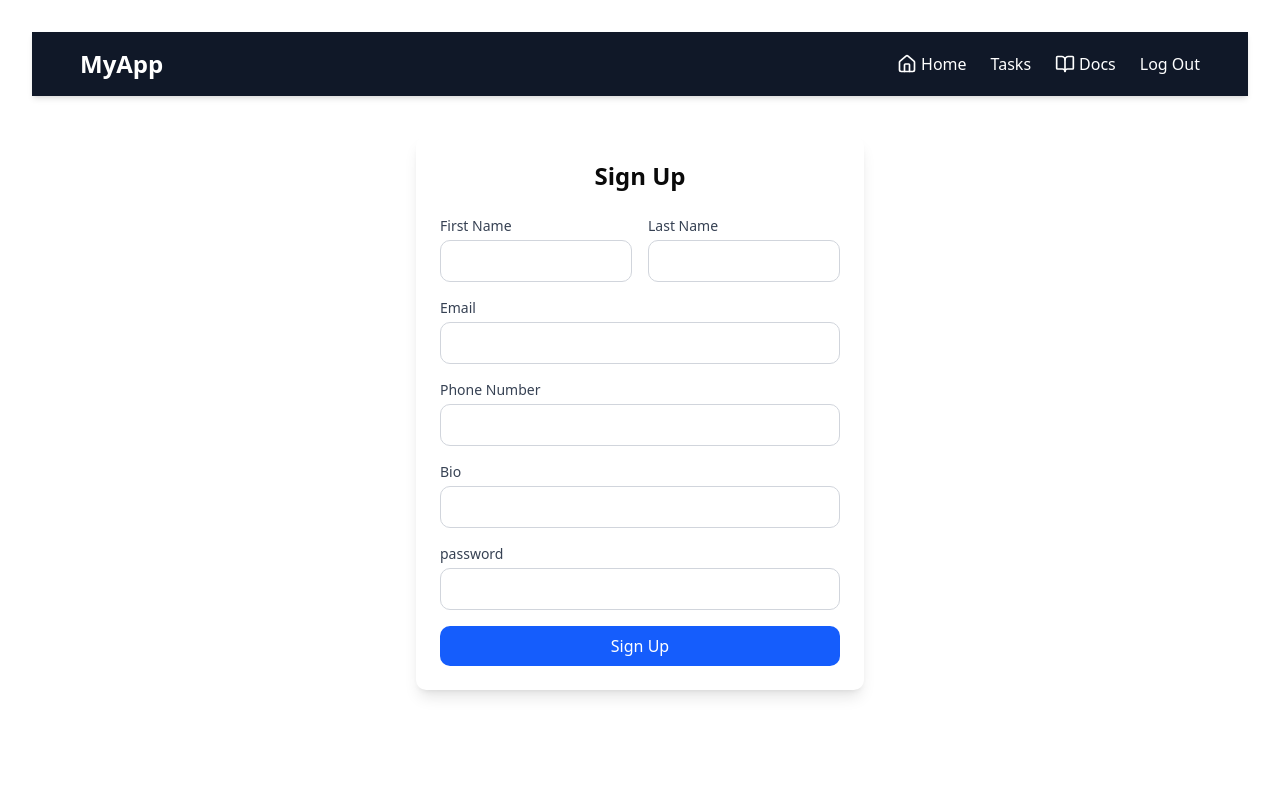
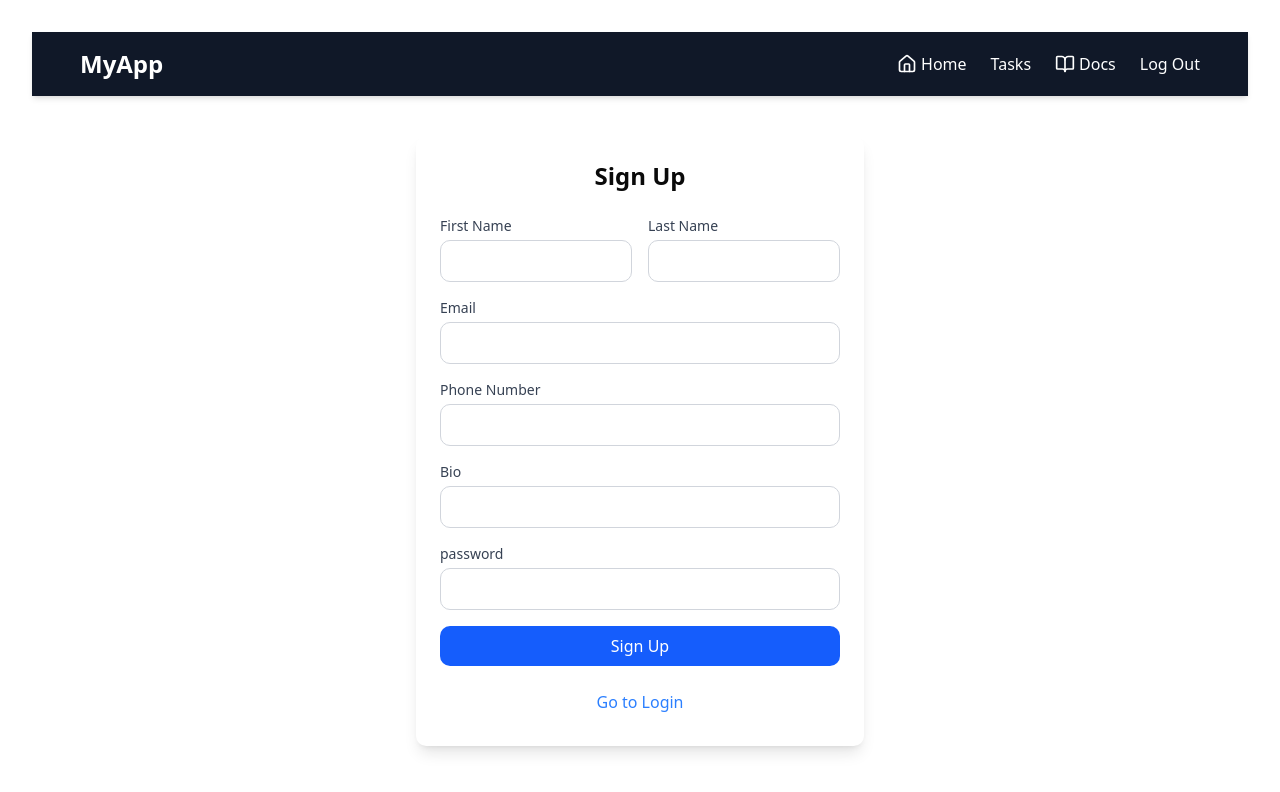
Before and after one commit to abinash019/reactproject, a React (Vite) app: page /signup in a window 1280 px wide. Shown: the top 792 px of the page. Built offline with nearby package versions, Linux system fonts and the light colour scheme.

Commit message:
Save user data in local storage on sign up, verify user on login, show profile after login, and redirect to login page after logout.

```diff
--- a/src/pages/auth/Signup.jsx
+++ b/src/pages/auth/Signup.jsx
@@ -10,6 +10,10 @@ import toast, { Toaster } from "react-hot-toast";
 const Signup = () => {
   const navigate = useNavigate();
   const [loading, setLoading] = useState(false);
+
+  const handleRedirect = () => {
+    navigate('/login'); // This redirects to the signup page
+  };
 
   const [formData, setFormData] = useState({
     firstName: "",
@@ -124,6 +128,14 @@ const Signup = () => {
         <Button type="submit" className="w-full" disabled={loading}>
           {loading ? "Signing up..." : "Sign Up"}
         </Button>
+
+        <Button
+          variant="link"  // Makes it text style (no button appearance)
+          className=" mx-5 bg-white  hover:bg-gray-100 hover:underline hover:decoration-blue-500 py-2 px-4"
+          onClick={handleRedirect}
+        >
+          <span className='text-blue-500'> Go to Login</span>
+        </Button>
       </form>
     </div>
   );
```
